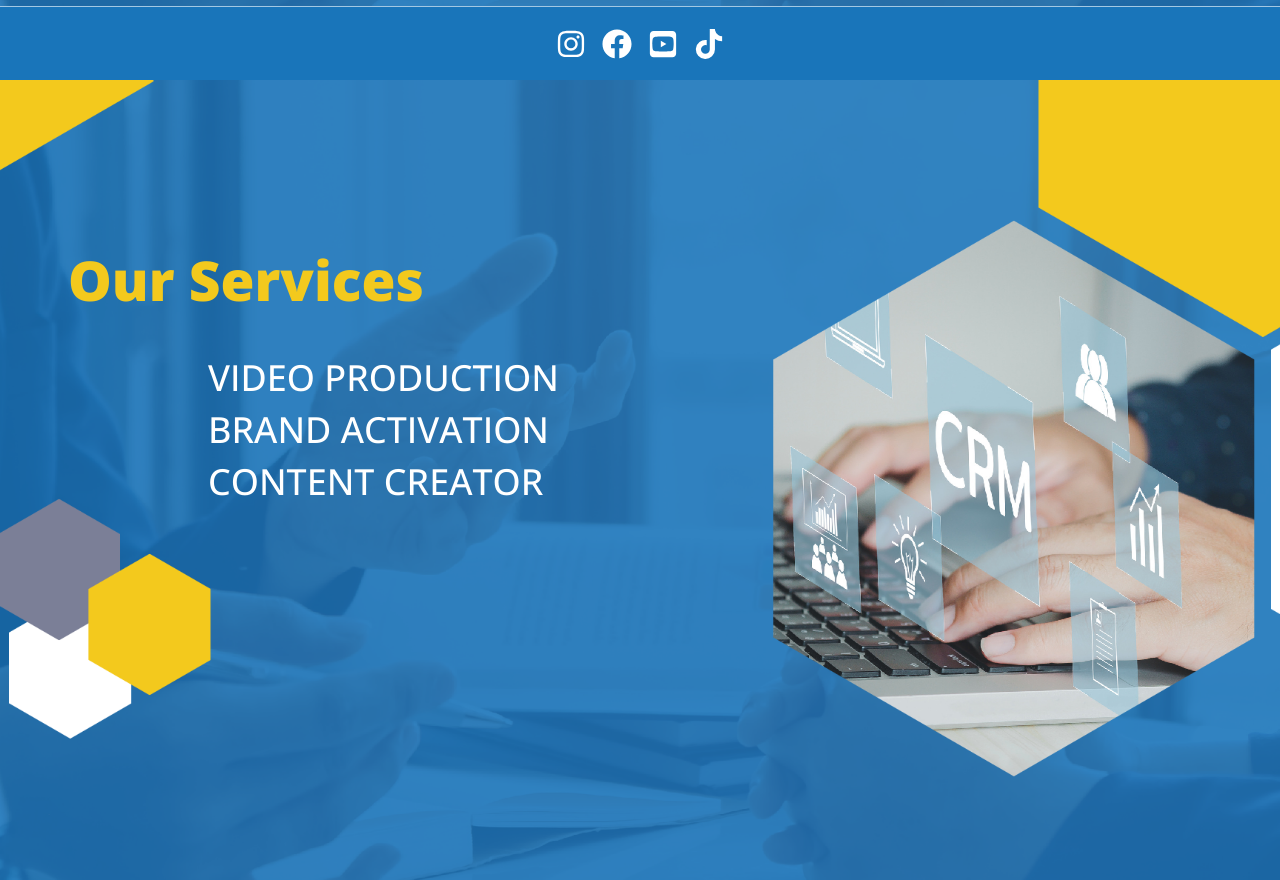
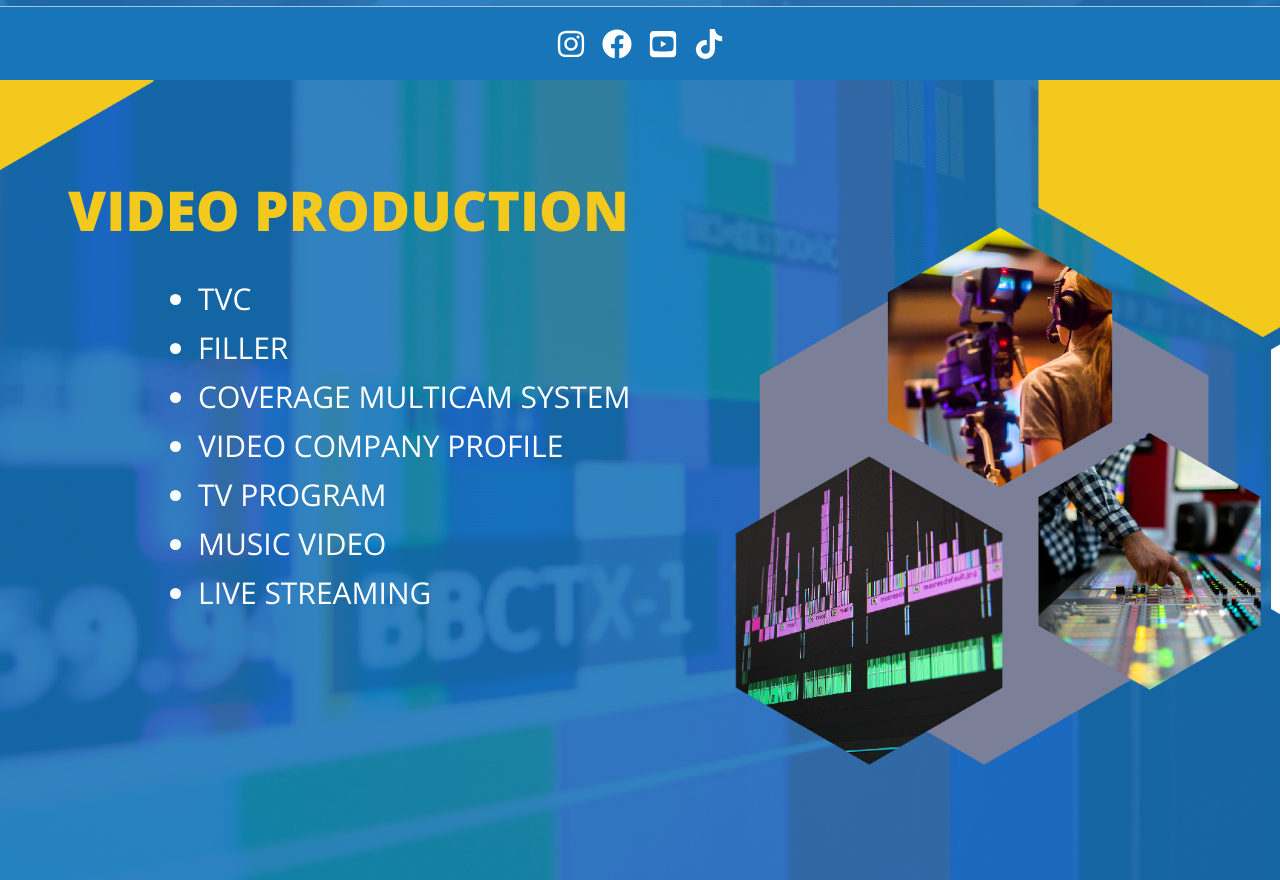
Before and after one commit to derikaquary/32-kun, a Next.js app: page /service in a window 1280 px wide. Shown: the part 720-1600 px from the top of the page. Built offline with nearby package versions, Linux system fonts and the light colour scheme.

Commit message:
added video production page in service page

```diff
--- a/app/_components/Page2Service.js
+++ b/app/_components/Page2Service.js
@@ -1,5 +1,5 @@
 import Image from "next/image";
-import page from "@/public/page 1_5.png";
+import page from "@/public/page 1_6.png";
 
 function Page2Service() {
   return (
@@ -11,15 +11,19 @@ function Page2Service() {
         className="z-[-50] object-cover"
       />
       {/* Big Screen */}
-      <div className="hidden flex-col justify-center items-center p-2 w-full rounded-lg sm:flex">
-        <div className="flex h-[100px] w-full items-center pl-[60px] text-[55px] font-[800] text-secondary">
-          Our Services
+      <div className="hidden flex-col p-2 w-full rounded-lg sm:flex">
+        <div className="flex h-[130px] w-full items-center pl-[60px] text-[55px] font-[800] text-secondary ">
+        VIDEO PRODUCTION
         </div>
-        <div className="flex h-[200px] w-full flex-col justify-center gap-3 pl-[200px] text-4xl font-[500] text-white">
-          <p>VIDEO PRODUCTION</p>
-          <p>BRAND ACTIVATION</p>
-          <p>CONTENT CREATOR</p>
-        </div>
+        <ul className="ml-[190px] flex list-disc flex-col gap-1 text-[30px] font-[300] text-white">
+          <li>TVC</li>
+          <li>FILLER</li>
+          <li>COVERAGE MULTICAM SYSTEM</li>
+          <li>VIDEO COMPANY PROFILE</li>
+          <li>TV PROGRAM</li>
+          <li>MUSIC VIDEO</li>
+          <li>LIVE STREAMING</li>
+        </ul>
         <div className="h-[100px] w-full pl-[200px] text-4xl font-[500] text-white"></div>
         <div className="h-[100px] w-full pl-[200px] text-4xl font-[500] text-white"></div>
       </div>
```
